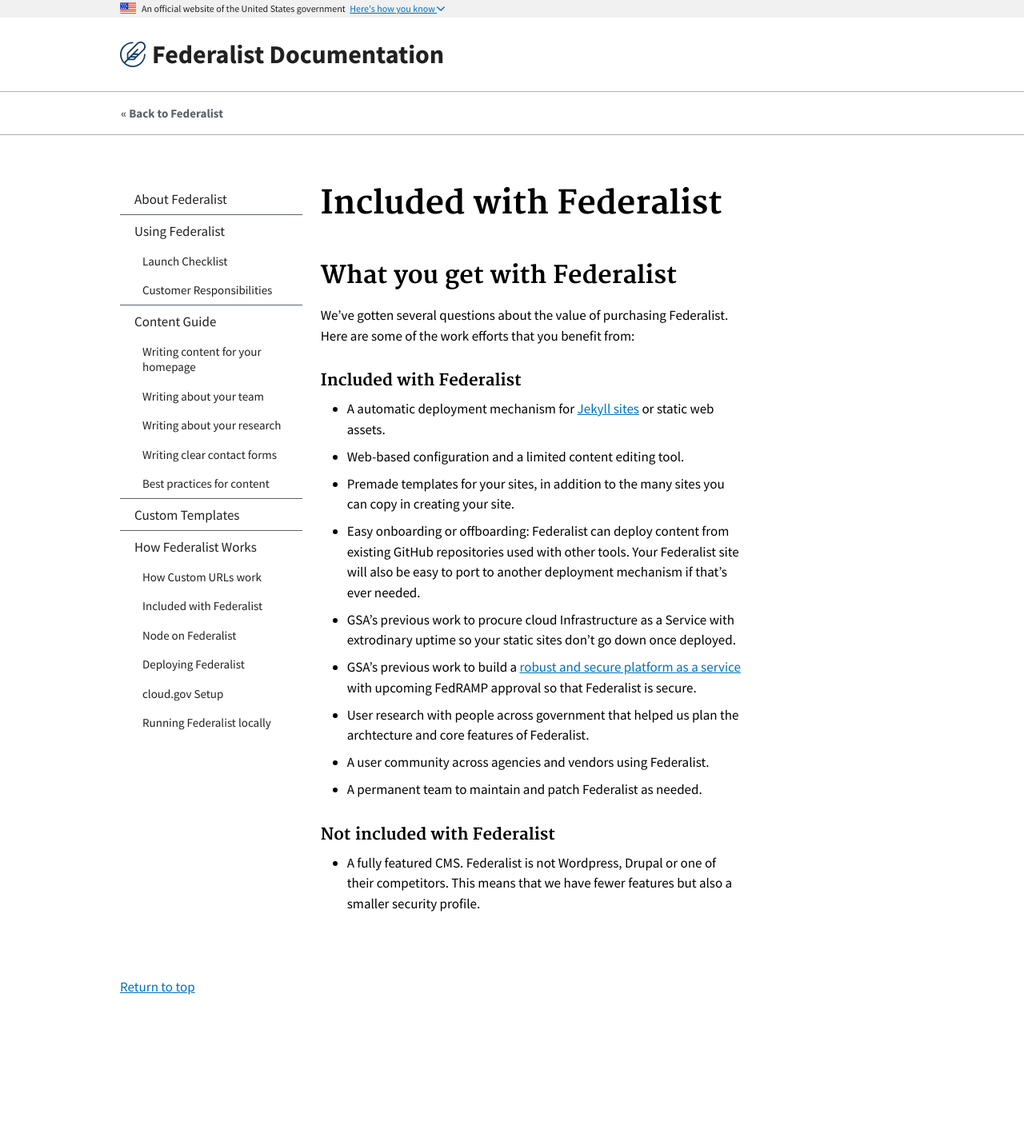
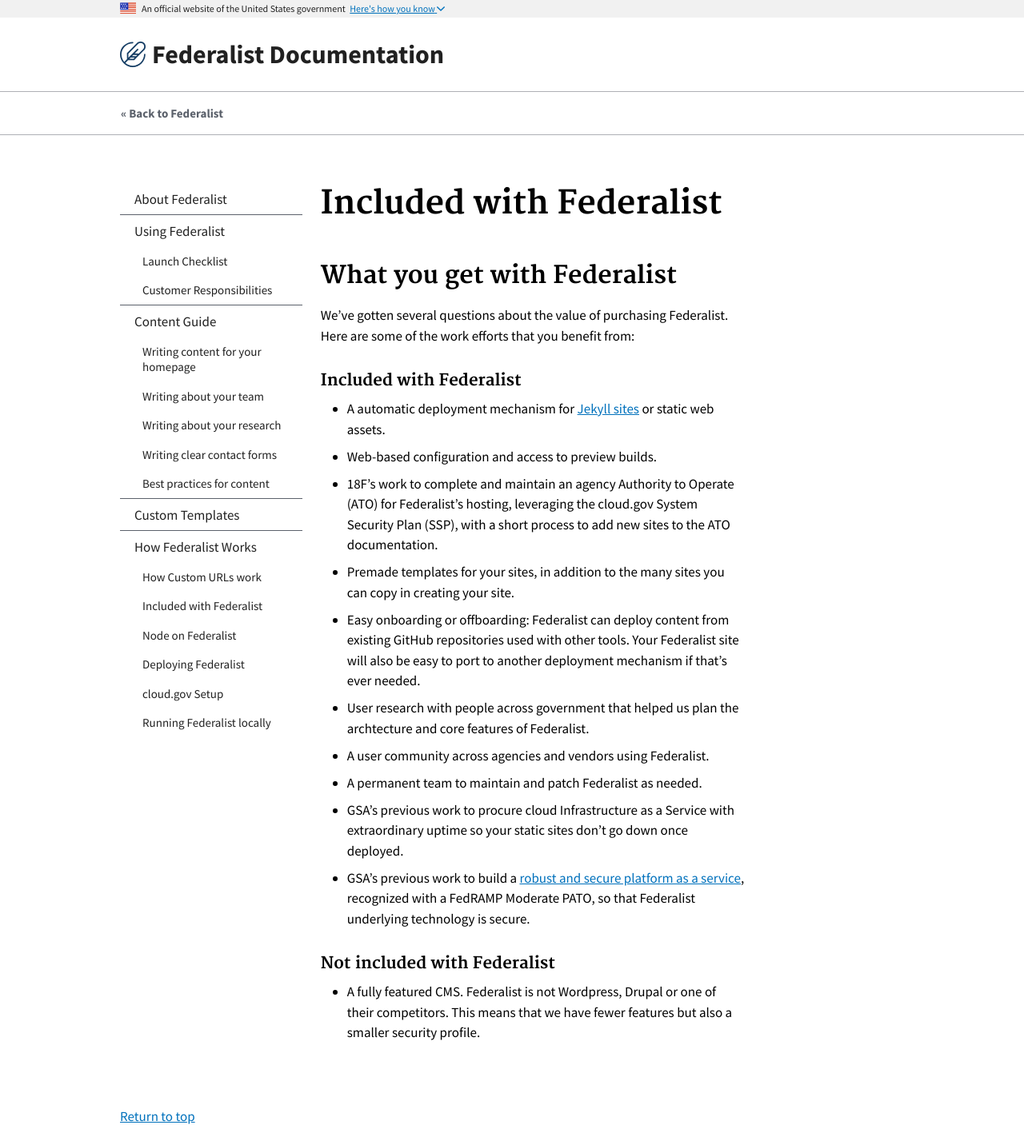
Before and after one commit to Macy-FK/federaliste, a Jekyll site: the page built from pages/how-federalist-works/included-with-federalist.md, in a window 1280 px wide. Shown: the whole page at 80% size. Built offline with Jekyll 4.4.1, drawn with Linux system fonts in a browser that asks for light colours; Markdown is read by kramdown in place of the engine named in the settings; before the commit the page ends 1265 px from its top, so only the background shows below that.

Commit message:
update included with Federalist section

```diff
--- a/pages/how-federalist-works/included-with-federalist.md
+++ b/pages/how-federalist-works/included-with-federalist.md
@@ -8,14 +8,15 @@ We've gotten several questions about the value of purchasing Federalist. Here ar
 ### Included with Federalist
 
 * A automatic deployment mechanism for [Jekyll sites](https://jekyllrb.com/docs/home/) or static web assets.
-* Web-based configuration and a limited content editing tool.
+* Web-based configuration and access to preview builds.
+* 18F's work to complete and maintain an agency Authority to Operate (ATO) for Federalist's hosting, leveraging the cloud.gov System Security Plan (SSP), with a short process to add new sites to the ATO documentation.
 * Premade templates for your sites, in addition to the many sites you can copy in creating your site.
 * Easy onboarding or offboarding: Federalist can deploy content from existing GitHub repositories used with other tools. Your Federalist site will also be easy to port to another deployment mechanism if that's ever needed.
-* GSA's previous work to procure cloud Infrastructure as a Service with extrodinary uptime so your static sites don't go down once deployed.
-* GSA's previous work to build a [robust and secure platform as a service](https://cloud.gov) with upcoming FedRAMP approval so that Federalist is secure.
 * User research with people across government that helped us plan the archtecture and core features of Federalist.
 * A user community across agencies and vendors using Federalist.
 * A permanent team to maintain and patch Federalist as needed.
+* GSA's previous work to procure cloud Infrastructure as a Service with extraordinary uptime so your static sites don't go down once deployed.
+* GSA's previous work to build a [robust and secure platform as a service](https://cloud.gov), recognized with a FedRAMP Moderate PATO, so that Federalist underlying technology is secure.
 
 ### Not included with Federalist
 
```
